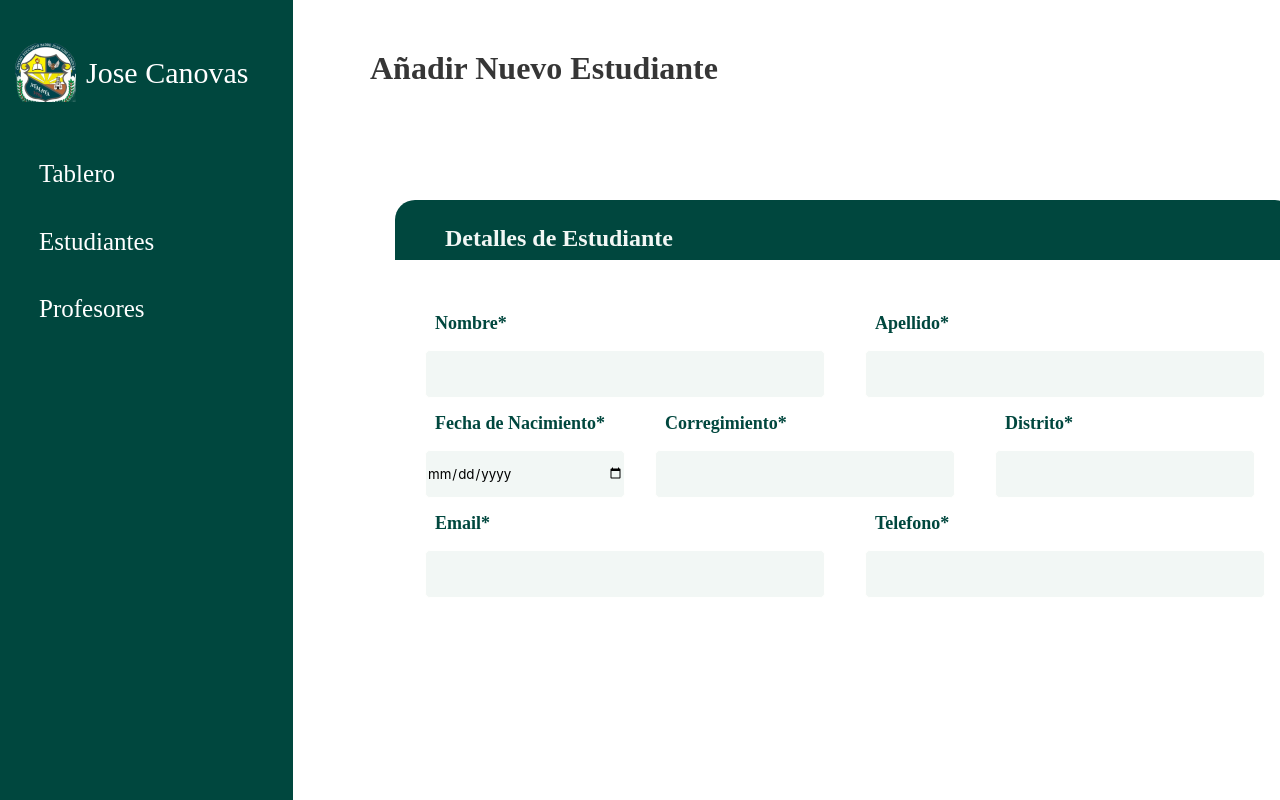
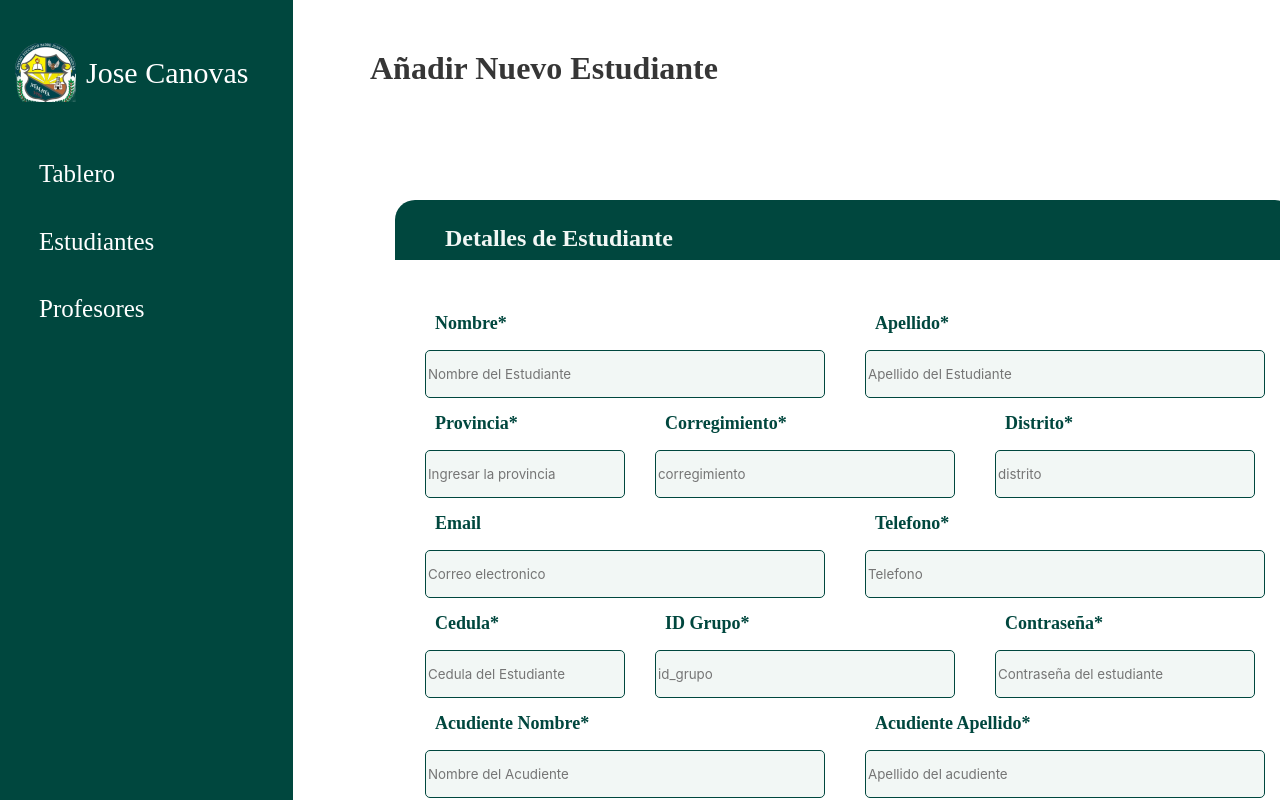
Before and after one commit to ovg-Code/JoseCanovaGestionHorario, a React (Create React App) app in the folder app/: page /Addestudiante in a window 1280 px wide. Shown: the top 800 px of the page. Built offline with nearby package versions, Linux system fonts and the light colour scheme.

Commit message:
Agregar estudiantes

```diff
--- a/app/package.json
+++ b/app/package.json
@@ -10,6 +10,7 @@
     "@testing-library/jest-dom": "^5.16.5",
     "@testing-library/react": "^13.4.0",
     "@testing-library/user-event": "^13.5.0",
+    "axios": "^1.2.1",
     "bulma": "^0.9.4",
     "react": "^18.2.0",
     "react-dom": "^18.2.0",
--- a/app/src/components/Addestudiantes.css
+++ b/app/src/components/Addestudiantes.css
@@ -55,7 +55,7 @@ top: 150px;
 background: #F2F7F5;
 /* Color/Gray 2 */
 
-border: 1px solid #FFFFFE;
+border: 1px solid #00473E;
 border-radius: 5px;
 }
 
@@ -103,7 +103,7 @@ flex-grow: 0;
     background: #F2F7F5;
     /* Color/Gray 2 */
 
-    border: 1px solid #FFFFFE;
+    border: 1px solid #00473E;
     border-radius: 5px;
 }
 
@@ -151,7 +151,7 @@ flex-grow: 0;
     background: #F2F7F5;
     /* Color/Gray 2 */
 
-    border: 1px solid #FFFFFE;
+    border: 1px solid #00473E;
     border-radius: 5px;
 }
 
@@ -199,7 +199,7 @@ flex-grow: 0;
     background: #F2F7F5;
     /* Color/Gray 2 */
 
-    border: 1px solid #FFFFFE;
+    border: 1px solid #00473E;
     border-radius: 5px;
 }
 .distritotitle{
@@ -244,7 +244,7 @@ flex-grow: 0;
     background: #F2F7F5;
     /* Color/Gray 2 */
 
-    border: 1px solid #FFFFFE;
+    border: 1px solid #00473E;
     border-radius: 5px;
 }
 .corregititle{
@@ -291,7 +291,7 @@ flex-grow: 0;
     background: #F2F7F5;
     /* Color/Gray 2 */
 
-    border: 1px solid #FFFFFE;
+    border: 1px solid #00473E;
     border-radius: 5px;
 }
 .emailtitle{
@@ -337,7 +337,7 @@ flex-grow: 0;
     background: #F2F7F5;
     /* Color/Gray 2 */
 
-    border: 1px solid #FFFFFE;
+    border: 1px solid #00473E;
     border-radius: 5px;
 }
 
@@ -368,6 +368,55 @@ flex: none;
 order: 0;
 flex-grow: 0;
 }
+
+.idimput{
+
+
+    position: absolute;
+    width: 400px;
+    height: 48px;
+
+    left: 0 px;
+    right: 30px;
+    top: 450px;
+
+    /* Color/White */
+
+    background: #F2F7F5;
+    /* Color/Gray 2 */
+
+    border: 1px solid #00473E;
+    border-radius: 5px;
+}
+
+.idtitle{
+    position: absolute;
+    width: 577px;
+    height: 91px;
+    left: 480px;
+    top: 410px;
+/* Text/Text Semi Bold 1 */
+
+font-family: 'Poppins';
+font-style: normal;
+font-weight: 600;
+font-size: 18px;
+line-height: 27px;
+/* identical to box height */
+
+
+/* Color/Text */
+
+color: #00473E;
+
+
+/* Inside auto layout */
+
+flex: none;
+order: 0;
+flex-grow: 0;
+}
+
 .button{
 display: flex;
 flex-direction: row;
@@ -387,3 +436,236 @@ top: 680px;
 border: 2px solid #00473E;
 border-radius: 40px;
 }
+
+.idimput{
+    box-sizing: border-box;
+
+    position: absolute;
+    width: 200px;
+    height: 48px;
+
+    left: 30px;
+    right: 0px;
+    top: 450px;
+
+    /* Color/White */
+
+    background: #F2F7F5;
+    /* Color/Gray 2 */
+
+    border: 1px solid #00473E;
+    border-radius: 5px;
+}
+
+.idtitle{
+    position: absolute;
+    width: 577px;
+    height: 91px;
+    left: 40px;
+    top: 410px;
+/* Text/Text Semi Bold 1 */
+
+font-family: 'Poppins';
+font-style: normal;
+font-weight: 600;
+font-size: 18px;
+line-height: 27px;
+/* identical to box height */
+
+
+/* Color/Text */
+
+color: #00473E;
+
+
+/* Inside auto layout */
+
+flex: none;
+order: 0;
+flex-grow: 0;
+}
+
+.acudienteimput{
+    box-sizing: border-box;
+
+    position: absolute;
+    width: 260px;
+    height: 48px;
+
+    left: 600px;
+    right: 0px;
+    top: 450px;
+
+    /* Color/White */
+
+    background: #F2F7F5;
+    /* Color/Gray 2 */
+
+    border: 1px solid #00473E;
+    border-radius: 5px;
+}
+.acudientetitle{
+    position: absolute;
+    width: 577px;
+    height: 91px;
+    left: 610px;
+    top: 410px;
+/* Text/Text Semi Bold 1 */
+
+font-family: 'Poppins';
+font-style: normal;
+font-weight: 600;
+font-size: 18px;
+line-height: 27px;
+/* identical to box height */
+
+
+/* Color/Text */
+
+color: #00473E;
+
+
+/* Inside auto layout */
+
+flex: none;
+order: 0;
+flex-grow: 0;
+}
+.grupoimput{
+    box-sizing: border-box;
+
+    position: absolute;
+    width: 300px;
+    height: 48px;
+    left: 260px;
+    right: 0px;
+    top: 450px;
+
+    /* Color/White */
+
+    background: #F2F7F5;
+    /* Color/Gray 2 */
+
+    border: 1px solid #00473E;
+    border-radius: 5px;
+}
+.grupotitle{
+    position: absolute;
+    width: 577px;
+    height: 91px;
+    left: 270px;
+    top: 410px;
+/* Text/Text Semi Bold 1 */
+
+font-family: 'Poppins';
+font-style: normal;
+font-weight: 600;
+font-size: 18px;
+line-height: 27px;
+/* identical to box height */
+
+
+/* Color/Text */
+
+color: #00473E;
+
+
+/* Inside auto layout */
+
+flex: none;
+order: 0;
+flex-grow: 0;
+}
+
+.acudientenombreimput{
+    box-sizing: border-box;
+
+    position: absolute;
+    width: 400px;
+    height: 48px;
+    left: 30px;
+    right: 0px;
+    top: 550px;
+
+    /* Color/White */
+
+    background: #F2F7F5;
+    /* Color/Gray 2 */
+
+    border: 1px solid #00473E;
+    border-radius: 5px;
+}
+.acudientenombretitle{
+    position: absolute;
+    width: 577px;
+    height: 91px;
+    left: 40px;
+    top: 510px;
+/* Text/Text Semi Bold 1 */
+
+font-family: 'Poppins';
+font-style: normal;
+font-weight: 600;
+font-size: 18px;
+line-height: 27px;
+/* identical to box height */
+
+
+/* Color/Text */
+
+color: #00473E;
+
+
+/* Inside auto layout */
+
+flex: none;
+order: 0;
+flex-grow: 0;
+}
+.acudienteapellidoimput{
+
+
+    position: absolute;
+    width: 400px;
+    height: 48px;
+
+    left: 0 px;
+    right: 30px;
+    top: 550px;
+
+    /* Color/White */
+
+    background: #F2F7F5;
+    /* Color/Gray 2 */
+
+    border: 1px solid #00473E;
+    border-radius: 5px;
+}
+
+.acudienteapellidotitle{
+    position: absolute;
+    width: 577px;
+    height: 91px;
+    left: 480px;
+    top: 510px;
+/* Text/Text Semi Bold 1 */
+
+font-family: 'Poppins';
+font-style: normal;
+font-weight: 600;
+font-size: 18px;
+line-height: 27px;
+/* identical to box height */
+
+
+/* Color/Text */
+
+color: #00473E;
+
+
+/* Inside auto layout */
+
+flex: none;
+order: 0;
+flex-grow: 0;
+}
--- a/app/src/components/Sidestyle.css
+++ b/app/src/components/Sidestyle.css
@@ -17,7 +17,7 @@ main{
 .sidebar{
     background: #00473E;
     color: #fff;
-    height: 100vh;
+    height: 150vh;
     margin-left: 0px;
     position: absolute;
 }
--- a/app/src/pages/Addestudiante.js
+++ b/app/src/pages/Addestudiante.js
@@ -1,7 +1,48 @@
 import React, {Fragment, useEffect, useState} from 'react'
 import '../components/Addestudiantes.css'
+import axios from 'axios';
 
 export default function Addestudiante() {
+const url="http://localhost:3000/api/v1/student"
+const [data, setData]= useState({
+   id_estudiante:"",
+   nombre: "",
+   apellido: "",
+   corregimiento:"",
+   provincestudent:"",
+   distrito:"",
+   email:"",
+   telefono:"",
+   password:"",
+   id_grupo:"",
+
+})
+
+function submit(e){
+    e.preventDefault();
+    axios.post(url,{
+        id_card_student: data.id_estudiante,
+        firstnamestudent: data.nombre,
+        firstlastnamestudent: data.apellido,
+        corregimientostudent: data.corregimiento,
+        provincestudent: data.provincestudent,
+        districtstudent: data.distrito,
+        emailstudent: data.email,
+        phonenumberstudent: data.telefono,
+        passwordstudent: data.passwordstudent,
+        fk_id_group: data.id_grupo
+    })
+    .then(res=>{
+        console.log(res.data)
+    })
+}
+
+function handler(e){
+const newdata={...data}
+newdata[e.target.id] = e.target.value
+setData(newdata)
+console.log(newdata)
+}
 
   return (
     <Fragment>
@@ -10,34 +51,54 @@ export default function Addestudiante() {
         <div className='container_tabla'>
             <div className='top_tabla'>
                 <h1 className='title_tabla'>Detalles de Estudiante</h1>
-                    <form>
-                        <label for="name">
+                    <form onSubmit={(e)=> submit(e)}>
+                        <label for="nombre">
                             <span className='addnameestudiante'>Nombre*</span>
-                            <input className='nestudiante' id="name" type="text" name="nameestu" autoComplete='given-name'/>
+                            <input onChange={(e)=>handler(e)} id="nombre" value={data.id_card_student} placeholder="Nombre del Estudiante" className='nestudiante' type="text" autoComplete='given-name' required/>
                         </label>
-                        <label for="lastname">
+                        <label for="apellido">
                             <span className='lasttitle'>Apellido*</span>
-                            <input className='lastnameimput' id="name" type="text" name="fname" autoComplete='family-name' />
+                            <input onChange={(e)=>handler(e)} id="apellido" value={data.apellido} placeholder="Apellido del Estudiante" className='lastnameimput' type="text"  autoComplete='family-name' required/>
                         </label>
-                        <label for="lastname">
-                            <span className='fechatitle'>Fecha de Nacimiento*</span>
-                            <input className='fechaimp' id="name" type="date" name="fname" />
+                        <label for="fecha">
+                            <span className='fechatitle'>Provincia*</span>
+                            <input onChange={(e)=>handler(e)} id="provincestudent" value={data.provincestudent} placeholder="Ingresar la provincia" className='fechaimp' type="place"  required/>
                         </label>
-                        <label for="lastname">
+                        <label for="corregimiento">
                             <span className='corregititle'>Corregimiento*</span>
-                            <input className='corregiimp' id="name" type="text" name="fname" />
+                            <input onChange={(e)=>handler(e)} id="corregimiento" value={data.corregimiento} placeholder="corregimiento" className='corregiimp' type="text" required/>
                         </label>
-                        <label for="lastname">
+                        <label for="distrito">
                             <span className='distritotitle'>Distrito*</span>
-                            <input className='distritoimp' id="name" type="text" name="fname" />
+                            <input onChange={(e)=>handler(e)} id="distrito" value={data.distrito} placeholder="distrito" className='distritoimp' type="text" required/>
                         </label>
-                        <label for="lastname">
-                            <span className='emailtitle'>Email*</span>
-                            <input className='emailimp' id="name" type="email" name="fname" />
+                        <label for="email">
+                            <span className='emailtitle'>Email</span>
+                            <input onChange={(e)=>handler(e)} id="email" value={data.email} placeholder="Correo electronico" className='emailimp' type="email" />
                         </label>
-                        <label for="lastname">
+                        <label for="telefono">
                             <span className='phonetitle'>Telefono*</span>
-                            <input className='phoneimput' id="name" type="text" name="fname" />
+                            <input onChange={(e)=>handler(e)} id="telefono" value={data.telefono} placeholder="Telefono" className='phoneimput' type="text" required/>
+                        </label>
+                        <label for="id">
+                            <span className='idtitle'>Cedula*</span>
+                            <input onChange={(e)=>handler(e)} id="id_estudiante" value={data.id_estudiante} placeholder="Cedula del Estudiante" className='idimput' type="name" required/>
+                        </label>
+                        <label for="grupo">
+                            <span className='grupotitle'>ID Grupo*</span>
+                            <input onChange={(e)=>handler(e)} id="id_grupo" value={data.id_grupo} placeholder="id_grupo" className='grupoimput' type="name" required/>
+                        </label>
+                        <label for="acudiente">
+                            <span className='acudientetitle'>Contraseña*</span>
+                            <input onChange={(e)=>handler(e)} id="passwordstudent" value={data.passwordstudent} placeholder="Contraseña del estudiante" className='acudienteimput' type="name" required/>
+                        </label>
+                        <label for="acudientenombre">
+                            <span className='acudientenombretitle'>Acudiente Nombre*</span>
+                            <input onChange={(e)=>handler(e)} id="acudientenombre" value={data.acudientenombre} placeholder="Nombre del Acudiente" className='acudientenombreimput' type="name" required/>
+                        </label>
+                        <label for="acudienteapellido">
+                            <span className='acudienteapellidotitle'>Acudiente Apellido*</span>
+                            <input onChange={(e)=>handler(e)} id="acudienteapellido" value={data.acudienteapellido} placeholder="Apellido del acudiente" className='acudienteapellidoimput' type="name" required/>
                         </label>
                         <button className='button' type='submit'>
                             Guardar
```
Also changed, not shown: app/src/components/pagestyle.css (+4 -3 lines), app/src/components/profesores.css (added, +53 -0 lines), app/src/pages/Estudiantes.js (+4 -4 lines), app/src/pages/Profesores.js (+36 -2 lines), 1 other file (tests, documents, lock files or other folders).
